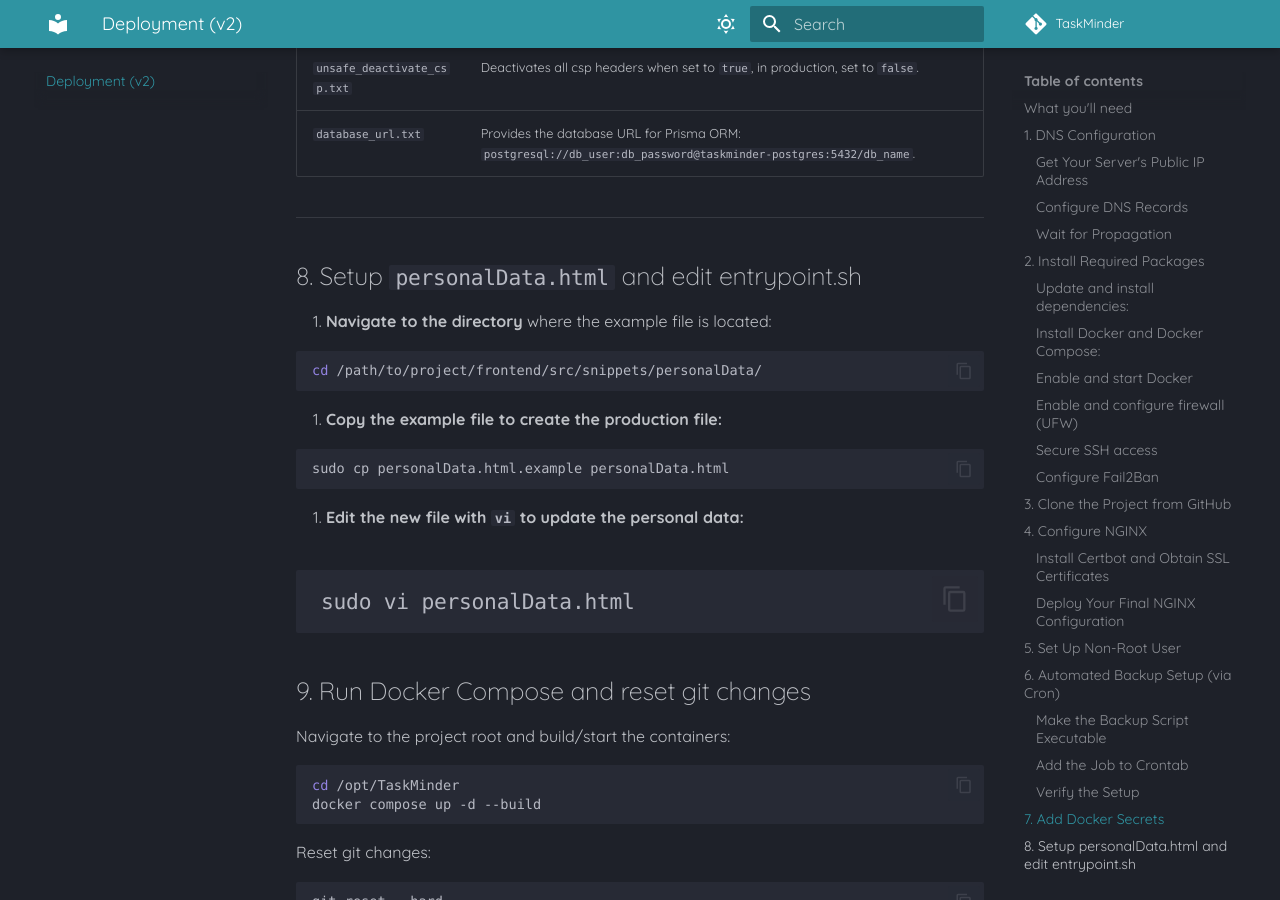
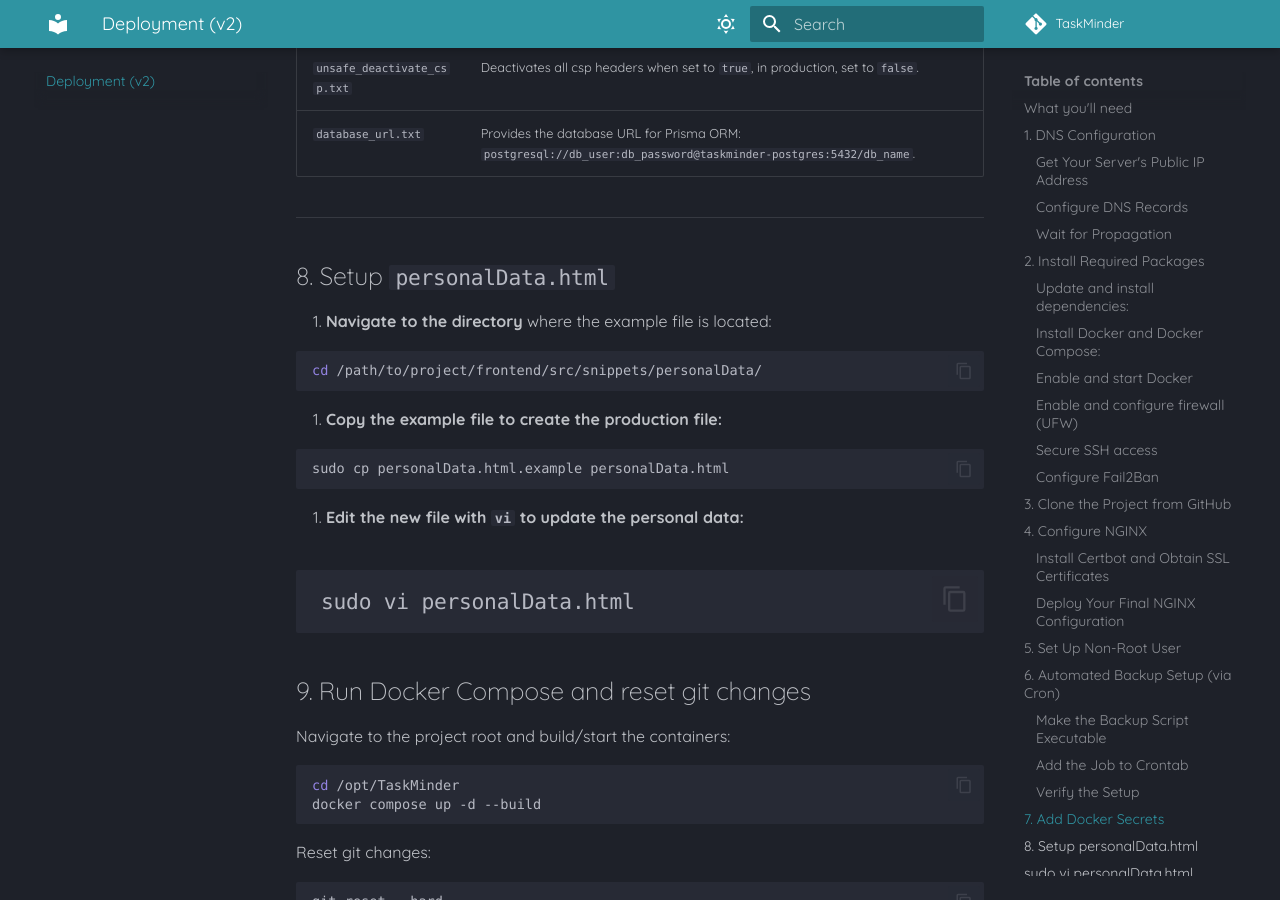
Before and after one commit to Codylon-Studios/TaskMinder, an MkDocs documentation site: the page built from docs/src/deploy-v2.md, in a window 1280 px wide and 900 px high, scrolled down 6145 px. Built offline with MkDocs 1.6.1 and Material for MkDocs 9.7.7, drawn with Linux system fonts in a browser that asks for light colours; some web fonts are replaced; comment, search, counter and statistics services are not loaded.

Commit message:
Improve comments

```diff
--- a/docs/src/deploy-v2.md
+++ b/docs/src/deploy-v2.md
@@ -275,7 +275,7 @@
 
 ---
 
-## 8. Setup `personalData.html` and edit entrypoint.sh
+## 8. Setup `personalData.html`
 
 1. **Navigate to the directory** where the example file is located:
 
```
Also changed, not shown: 1 other file.
